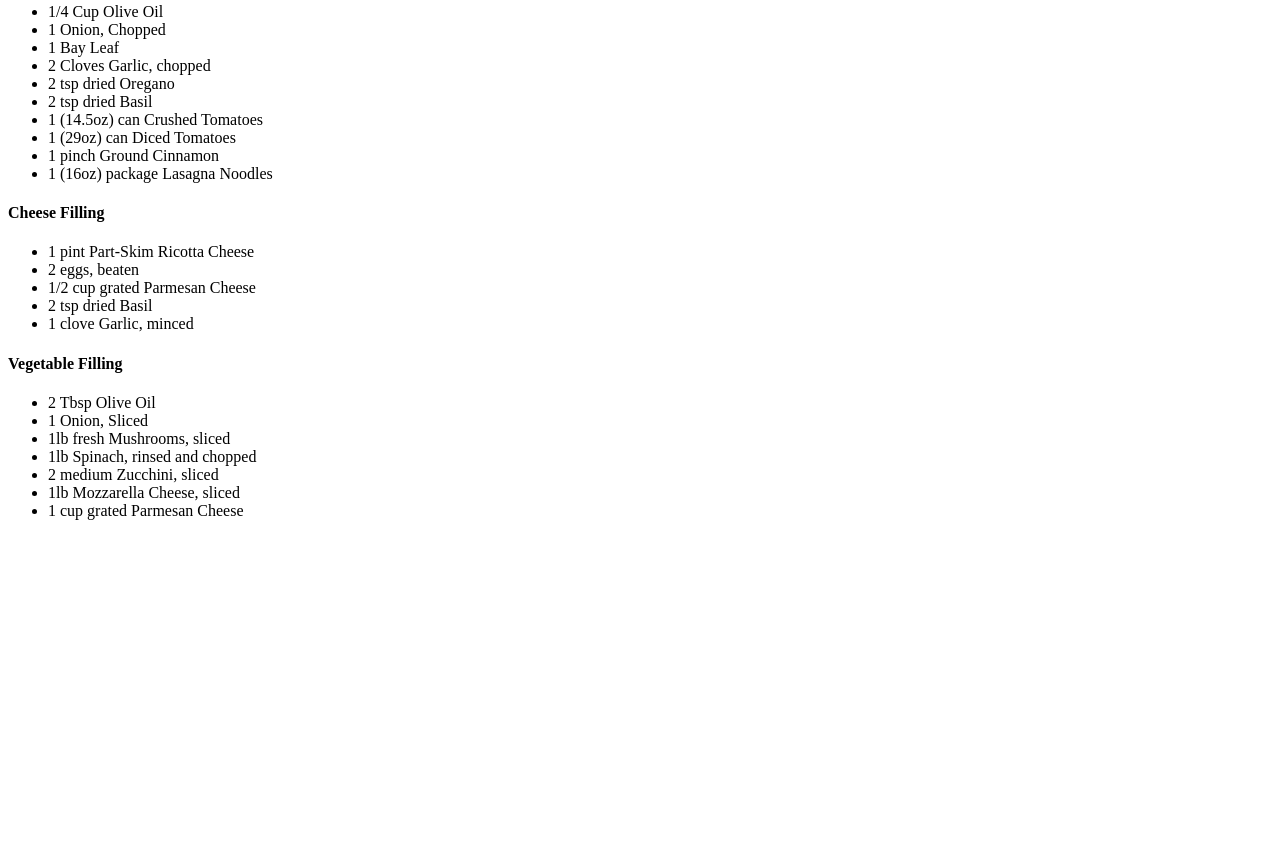
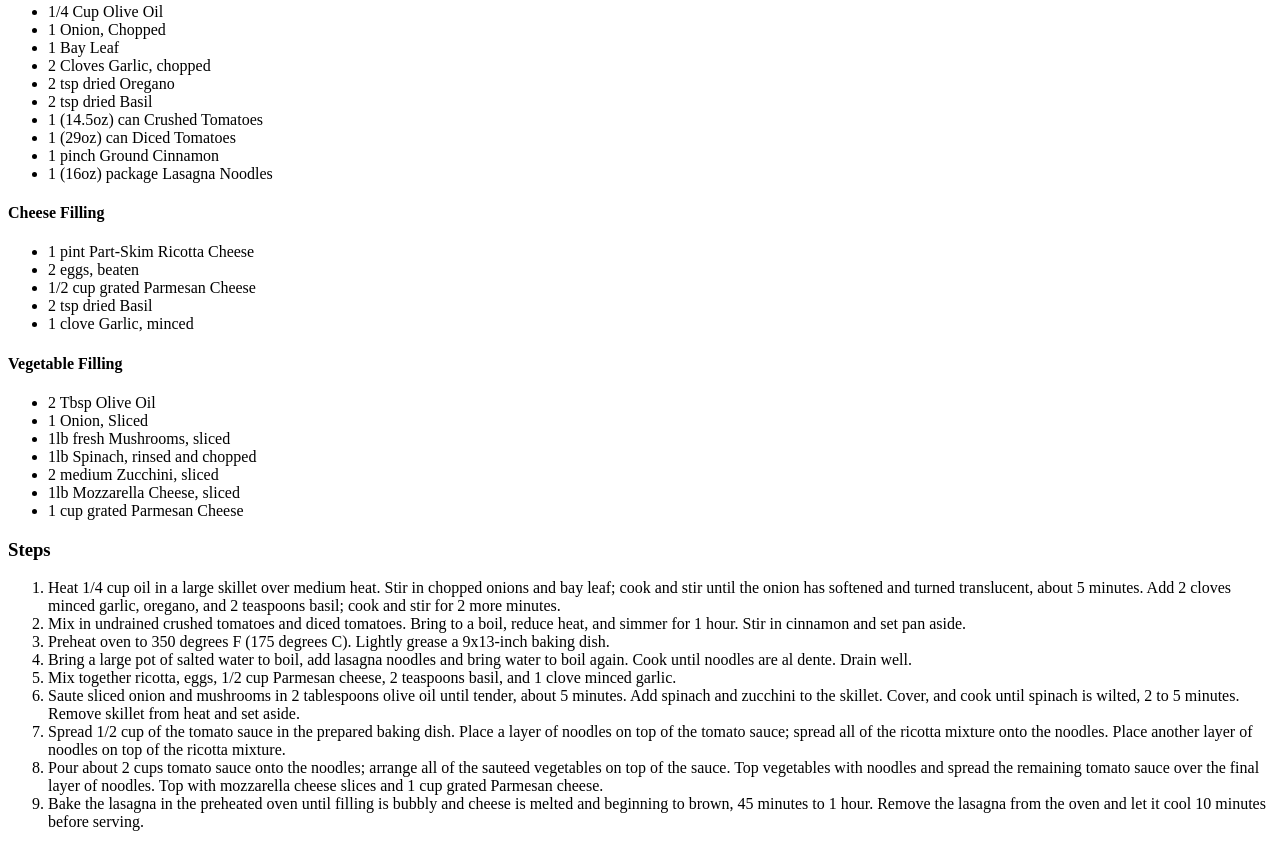
Before and after one commit to bwcooley1/odin-recipes, a plain HTML site: page recipes/lasagna.html in a window 1280 px wide. Shown: the part 637-1484 px from the top of the page. Before the commit the page ends 1173 px from the top, so only its background shows below. Drawn offline with Linux system fonts and the light colour scheme.

Commit message:
Steps added to lasagna.html

```diff
--- a/recipes/lasagna.html
+++ b/recipes/lasagna.html
@@ -42,5 +42,17 @@
                 <li>1lb Mozzarella Cheese, sliced</li>
                 <li>1 cup grated Parmesan Cheese</li>
             </ul>
+            <h3>Steps</h3>
+            <ol>
+                <li>Heat 1/4 cup oil in a large skillet over medium heat. Stir in chopped onions and bay leaf; cook and stir until the onion has softened and turned translucent, about 5 minutes. Add 2 cloves minced garlic, oregano, and 2 teaspoons basil; cook and stir for 2 more minutes.</li>
+                <li>Mix in undrained crushed tomatoes and diced tomatoes. Bring to a boil, reduce heat, and simmer for 1 hour. Stir in cinnamon and set pan aside.</li>
+                <li>Preheat oven to 350 degrees F (175 degrees C). Lightly grease a 9x13-inch baking dish.</li>
+                <li>Bring a large pot of salted water to boil, add lasagna noodles and bring water to boil again. Cook until noodles are al dente. Drain well.</li>
+                <li>Mix together ricotta, eggs, 1/2 cup Parmesan cheese, 2 teaspoons basil, and 1 clove minced garlic.</li>
+                <li>Saute sliced onion and mushrooms in 2 tablespoons olive oil until tender, about 5 minutes. Add spinach and zucchini to the skillet. Cover, and cook until spinach is wilted, 2 to 5 minutes. Remove skillet from heat and set aside.</li>
+                <li>Spread 1/2 cup of the tomato sauce in the prepared baking dish. Place a layer of noodles on top of the tomato sauce; spread all of the ricotta mixture onto the noodles. Place another layer of noodles on top of the ricotta mixture.</li>
+                <li>Pour about 2 cups tomato sauce onto the noodles; arrange all of the sauteed vegetables on top of the sauce. Top vegetables with noodles and spread the remaining tomato sauce over the final layer of noodles. Top with mozzarella cheese slices and 1 cup grated Parmesan cheese.</li>
+                <li>Bake the lasagna in the preheated oven until filling is bubbly and cheese is melted and beginning to brown, 45 minutes to 1 hour. Remove the lasagna from the oven and let it cool 10 minutes before serving.</li>
+            </ol>
       </body>
   </html>
```
